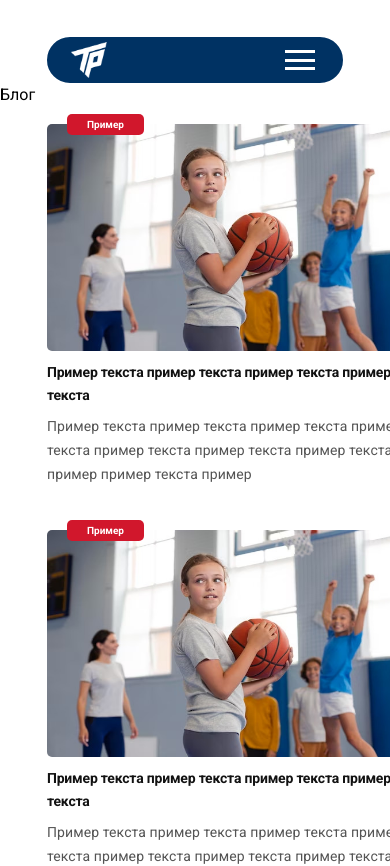
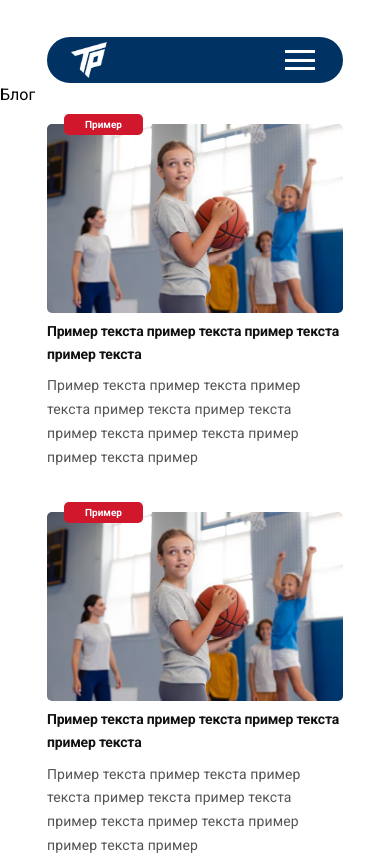
Before and after one commit to Trudovyereservy/frontend_part, a Next.js app: page /blog in a window 390 px wide. Shown: the top 866 px of the page. Built offline with nearby package versions, Linux system fonts and the light colour scheme; grey boxes are pictures that could not be loaded.

Commit message:
Blog Cards create on 1024px (Tablet)

```diff
--- a/src/components/BlockCards/Card/Card.module.scss
+++ b/src/components/BlockCards/Card/Card.module.scss
@@ -6,12 +6,11 @@
 }
 
 .card__image {
-  // width: 100%;
+  width: 100%;
   display: block;
-  object-fit: fill;
+  object-fit: cover;
   object-position: right;
   border-radius: 5px;
-  // background: $bg-color-ligth-grey;
   margin-bottom: 10px;
 }
 
@@ -82,11 +81,25 @@
 // }
 
 @include laptop {
-  // .card__link {
-  //   width: 176.3px;
-  // }
+  .card {
+    max-width: 300px;
+
+  }
+
+  .card__image {
+    // width: 100%;
+    height: 189px;
+    margin-bottom: 7px;
+  }
+
+  .card__image_title {
+    width: 79px;
+    left: 17px;
+  }
+
   .card__title {
     letter-spacing: -0.3px;
+    margin-bottom: 1px;
   }
   .card__subtitle {
     letter-spacing: -0.3px;
--- a/src/components/BlockCards/CardsList/CardsList.module.scss
+++ b/src/components/BlockCards/CardsList/CardsList.module.scss
@@ -26,6 +26,8 @@
   display: flex;
   gap: 54px 40px;
   // row-gap: 20px;
+  justify-content: center;
+
   padding: 0;
   list-style-type: none;
   flex-wrap: wrap;
@@ -41,7 +43,7 @@
     letter-spacing: -1px;
   }
   .cardslist__container {
-    gap: 20px;
+    gap: 36px 20px;
   }
 }
 
```
